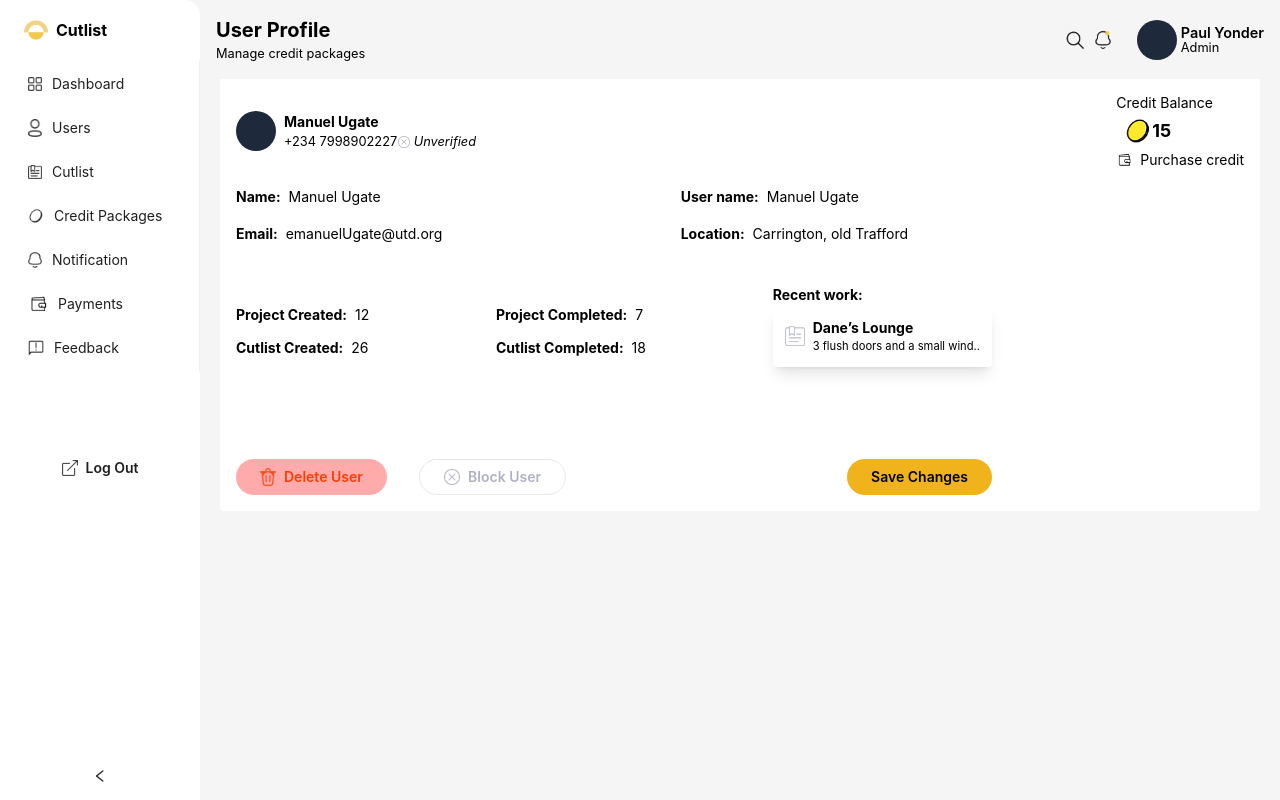
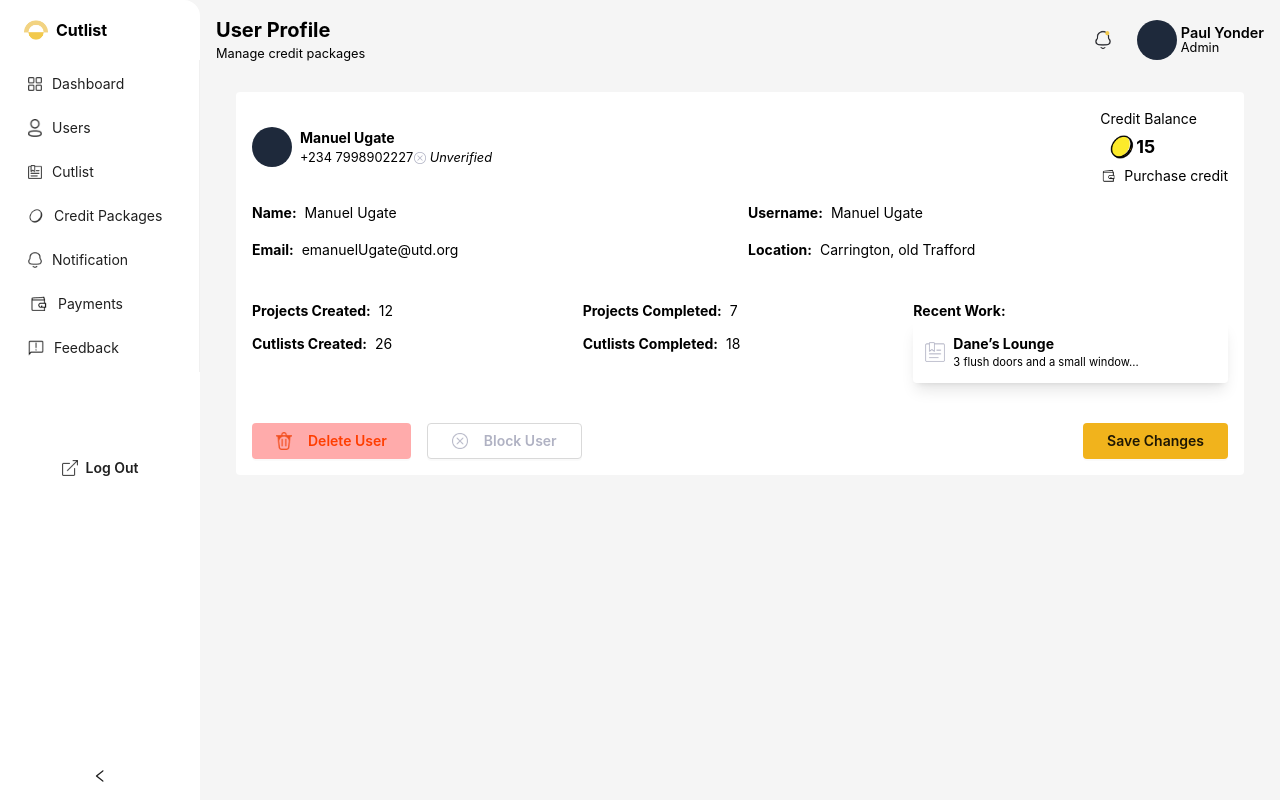
Before and after one commit to emmasam1/cutlist, a React (Vite) app: page /user/1 in a window 1280 px wide. Built offline with nearby package versions, Linux system fonts and the light colour scheme.

Commit message:
login screen fixed

```diff
--- a/src/App.jsx
+++ b/src/App.jsx
@@ -1,5 +1,5 @@
 import { BrowserRouter as Router, Routes, Route } from "react-router-dom";
-import './App.css'
+import "./App.css";
 import LandingPage from "./pages/auth/LandingPage";
 import Login from "./pages/auth/Login";
 import DashboardLayout from "./layout/DashboardLayout";
@@ -12,30 +12,30 @@ import Payment from "./pages/dashboard/Payment";
 import Feedback from "./pages/dashboard/Feedback";
 import Cutlist from "./pages/dashboard/Cutlist";
 import ScrollTop from "./components/top/ScrollTop";
-
+import { Context } from "./context/Context";
 
 function App() {
-
-
   return (
+    <Context>
       <Router>
         <ScrollTop />
         <Routes>
           <Route path="/" element={<LandingPage />}></Route>
-        <Route path="login" element={<Login/>}></Route>
+          <Route path="login" element={<Login />}></Route>
           <Route path="" element={<DashboardLayout />}>
-          <Route path="/dashboard" element={<Dashboard />} ></Route>
-          <Route path="/users" element={<User />} ></Route>
+            <Route path="/dashboard" element={<Dashboard />}></Route>
+            <Route path="/users" element={<User />}></Route>
             <Route path="/user/:userId" element={<UserDetailsPage />} />
-          <Route path="/credit-packages" element={<Credit />} ></Route>
-          <Route path="/notification" element={<Notification />} ></Route>
-          <Route path="/payment" element={<Payment />} ></Route>
-          <Route path="/feedback" element={<Feedback />} ></Route>
-          <Route path="/cutlist" element={<Cutlist />} ></Route>
+            <Route path="/credit-packages" element={<Credit />}></Route>
+            <Route path="/notification" element={<Notification />}></Route>
+            <Route path="/payment" element={<Payment />}></Route>
+            <Route path="/feedback" element={<Feedback />}></Route>
+            <Route path="/cutlist" element={<Cutlist />}></Route>
           </Route>
         </Routes>
       </Router>
-  )
+    </Context>
+  );
 }
 
-export default App
+export default App;
--- /dev/null
+++ b/src/context/Context.jsx
@@ -0,0 +1,27 @@
+import React, { createContext, useContext, useState } from 'react';
+
+// Create context for base URL and user details
+const Conext = createContext();
+
+// Custom hook for accessing the context
+export const useConext = () => useContext(Conext);
+
+export const Context = ({ children }) => {
+  const [baseURL] = useState('https://cutlist.onrender.com/api/v1'); // your base URL
+  const [user, setUser] = useState(null); // stores logged-in user details
+
+  // Simulate a login to set user details (you can replace this with actual login logic)
+  const login = (userData) => {
+    setUser(userData);
+  };
+
+  const logout = () => {
+    setUser(null);
+  };
+
+  return (
+    <Conext.Provider value={{ baseURL, user, login, logout }}>
+      {children}
+    </Conext.Provider>
+  );
+};
--- a/src/layout/DashboardLayout.jsx
+++ b/src/layout/DashboardLayout.jsx
@@ -2,7 +2,6 @@ import React, { useState, useEffect } from "react";
 import { Outlet, useLocation, useNavigate } from "react-router-dom";
 import link from "../assets/images/icons/link.png";
 import logo from "../assets/images/icons/logo_small.png";
-import search from "../assets/images/icons/search.png";
 import bell from "../assets/images/icons/bell.png";
 import dashboard from "../assets/images/icons/dashboard.png";
 import user_outline_2 from "../assets/images/icons/user_outline_2.png";
@@ -175,7 +174,6 @@ const DashboardLayout = () => {
             <img src={link} alt="" className="w-4" />
             {!collapsed && <span className="hidden sm:inline">Log Out</span>}
           </Button>
-
         </div>
       </Sider>
       <Layout
@@ -213,10 +211,9 @@ const DashboardLayout = () => {
             </div>
             <div className="flex justify-center items-center">
               <div className="flex justify-center items-center mr-6">
-                <img src={search} alt="" className="w-5 mr-2" />
                 <img src={bell} alt="" className="w-5" />
               </div>
-              <div className="flex justify-center items-center">
+              <div className="hidden sm:flex justify-center items-center">
                 <div className="rounded-full w-10 h-10 bg-slate-800 mr-1"></div>
                 <div>
                   <p className="font-semibold text-[.9rem] relative top-1">
--- a/src/pages/auth/Login.jsx
+++ b/src/pages/auth/Login.jsx
@@ -40,34 +40,35 @@ const Login = () => {
             layout="vertical"
           >
             <div className="m-auto w-full">
-              <Form.Item
-                label="Full Name"
-                name="full_name"
-                rules={[
-                  { required: true, message: "Please input your full name!" },
-                ]}
-                style={{ marginBottom: 8 }}
-              >
-                <Input
-                  prefix={<UserOutlined />}
-                  placeholder="Enter your name"
-                />
-              </Form.Item>
-
+              {/* Phone Number Input with +234 as default prefix */}
               <Form.Item
                 label="Phone Number"
                 name="phone"
                 rules={[
                   {
                     required: true,
-                    message: "Please input your Phone number!",
+                    message: "Please input your phone number!",
                   },
                 ]}
               >
                 <Input
-                  prefix={<PhoneOutlined />}
-                  placeholder="Phone number"
+                  addonBefore="+234" // Adds the +234 prefix to the input
+                  placeholder="8012234566"
                 />
+              </Form.Item>
+
+              {/* Password Input */}
+              <Form.Item
+                label="Password"
+                name="password"
+                rules={[
+                  {
+                    required: true,
+                    message: "Please input your password!",
+                  },
+                ]}
+              >
+                <Input.Password placeholder="Enter your password" />
               </Form.Item>
             </div>
 
--- a/src/pages/dashboard/UserDetailsPage.jsx
+++ b/src/pages/dashboard/UserDetailsPage.jsx
@@ -1,5 +1,7 @@
 import React from "react";
-import { useParams, useLocation } from "react-router-dom";
+import { useLocation } from "react-router-dom";
+import { Button } from "antd";
+
 import no_data from "../../assets/images/icons/no_data.png";
 import coin from "../../assets/images/icons/coin.png";
 import wallet from "../../assets/images/icons/wallet.png";
@@ -11,14 +13,14 @@ const UserDetailsPage = () => {
   const { record } = location.state || {};
 
   return (
-    <div className="relative top-14">
+    <div className="relative top-14 p-4">
       <div className="bg-white rounded p-4">
-        <div className="flex justify-between">
+        <div className="flex flex-wrap justify-between items-center">
           <div className="flex items-center">
             <div className="rounded-full w-10 h-10 bg-slate-800 mr-2"></div>
             <div>
               <h2 className="font-bold">Manuel Ugate</h2>
-              <div className="flex items-center justify-between w-48">
+              <div className="flex items-center justify-between w-full md:w-48">
                 <p className="text-[.8rem]">+234 7998902227</p>
                 <div className="flex items-center">
                   <img src={no_data} alt="" className="w-3 mr-1" />
@@ -27,7 +29,7 @@ const UserDetailsPage = () => {
               </div>
             </div>
           </div>
-          <div>
+          <div className="mt-4 md:mt-0">
             <p>Credit Balance</p>
             <div className="flex items-center mt-1 pl-2">
               <img src={coin} alt="" className="w-7" />
@@ -39,83 +41,83 @@ const UserDetailsPage = () => {
             </div>
           </div>
         </div>
-        <div className="w-2/3 mt-4 flex justify-between items-center">
-          <div className="">
+
+        {/* User Info Section */}
+        <div className="mt-4 grid grid-cols-1 md:grid-cols-2 gap-4">
+          <div>
             <div className="flex items-center">
               <h2 className="font-bold mr-2">Name:</h2>
-              <h2 className="">Manuel Ugate</h2>
+              <h2>Manuel Ugate</h2>
             </div>
             <div className="flex items-center mt-4">
               <h2 className="font-bold mr-2">Email:</h2>
-              <h2 className="">emanuelUgate@utd.org</h2>
+              <h2>emanuelUgate@utd.org</h2>
             </div>
           </div>
-          <div className="">
-            <div className="flex items-center text-left">
-              <h2 className="font-bold mr-2">User name:</h2>
           <div>
-                <h2 className="">Manuel Ugate</h2>
+            <div className="flex items-center">
+              <h2 className="font-bold mr-2">Username:</h2>
+              <h2>Manuel Ugate</h2>
             </div>
-            </div>
-            <div className="flex items-center text-left mt-4">
+            <div className="flex items-center mt-4">
               <h2 className="font-bold mr-2">Location:</h2>
-              <h2 className="">Carrington, old Trafford</h2>
+              <h2>Carrington, old Trafford</h2>
             </div>
           </div>
         </div>
 
-        <div className="mt-10 flex justify-between items-center w-3/4">
+        {/* Project and Cutlist Stats */}
+        <div className="mt-10 grid grid-cols-1 md:grid-cols-3 gap-4">
           <div>
             <div className="flex items-center">
-              <h2 className="font-bold mr-2">Project Created:</h2>
+              <h2 className="font-bold mr-2">Projects Created:</h2>
               <span>12</span>
             </div>
             <div className="flex items-center mt-3">
-              <h2 className="font-bold mr-2">Cutlist Created:</h2>
+              <h2 className="font-bold mr-2">Cutlists Created:</h2>
               <span>26</span>
             </div>
           </div>
           <div>
             <div className="flex items-center">
-              <h2 className="font-bold mr-2">Project Completed:</h2>
+              <h2 className="font-bold mr-2">Projects Completed:</h2>
               <span>7</span>
             </div>
             <div className="flex items-center mt-3">
-              <h2 className="font-bold mr-2">Cutlist Completed:</h2>
+              <h2 className="font-bold mr-2">Cutlists Completed:</h2>
               <span>18</span>
             </div>
           </div>
           <div>
-          <div className="">
-              <h2 className="font-bold mr-2">Recent work:</h2>
-              <div className="shadow-lg flex items-center  p-3 rounded">
-                <div>
-                    <img src={policy} alt="" className="mr-2 w-5"/>
-                 </div>
+            <h2 className="font-bold mr-2">Recent Work:</h2>
+            <div className="shadow-lg flex items-center p-3 rounded">
+              <img src={policy} alt="" className="mr-2 w-5" />
               <div>
                 <h2 className="font-bold">Dane’s Lounge</h2>
-                    <p className="text-[.7rem]">3 flush doors and a small wind..</p>
+                <p className="text-[.7rem]">
+                  3 flush doors and a small window...
+                </p>
               </div>
             </div>
           </div>
-            <div className="flex items-center mt-3">
+        </div>
 
+        {/* Action Buttons */}
+        <div className="mt-10 flex flex-wrap justify-between items-center">
+          <div className="flex space-x-4">
+            <Button className="flex items-center border-none rounded bg-[#ff000054] hover:!bg-[#ff000054] text-[#FF3D00] hover:!text-[#FF3D00] px-6 h-9 font-semibold">
+              <img src={red_bin} alt="" className="mr-2 w-4" />
+              Delete User
+            </Button>
+            <Button className="flex items-center rounded text-[#B0B2C3] hover:!text-[#B0B2C3] px-6 h-9 font-semibold border hover:!border-gray">
+              <img src={no_data} alt="" className="mr-2 w-4" />
+              Block User
+            </Button>
           </div>
-          </div>
-        </div>
-        <div className="flex justify-between items-center mt-20 w-3/4">
-            <div className="flex justify-between items-center w-[330px]">
-                <button className="flex items-center rounded-full bg-[#ff000054] text-[#FF3D00] px-6 h-9 font-semibold">
-                    <img src={red_bin} alt=""  className="mr-2 w-4"/>
-                    Delete User
-                </button>
-                <button className="flex items-center rounded-full text-[#B0B2C3] px-6 h-9 font-semibold border">
-                    <img src={no_data} alt=""  className="mr-2 w-4"/>
-                    Block User
-                </button>
-            </div>
-            <div>
-                <button className="rounded-full px-6 h-9 font-semibold bg-[#F1B31C]">Save Changes</button>
+          <div className="mt-4 md:mt-0">
+            <Button className="rounded px-6 border-none h-9 font-semibold bg-[#F1B31C] hover:!bg-[#F1B31C] hover:!text-black">
+              Save Changes
+            </Button>
           </div>
         </div>
       </div>
@@ -124,10 +126,3 @@ const UserDetailsPage = () => {
 };
 
 export default UserDetailsPage;
-
-{
-  /* <h1>{record.user}'s Profile</h1>
-        <p>Status: {record.status}</p>
-        <p>Phone Number: {record.phone_number}</p>
-        <p>{record.isVerified}</p> */
-}
```
Lines whose indentation alone changed are shown as unchanged.
